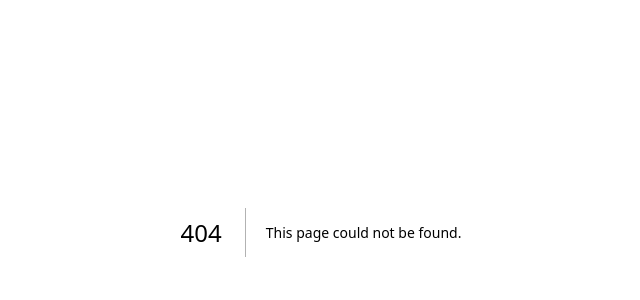
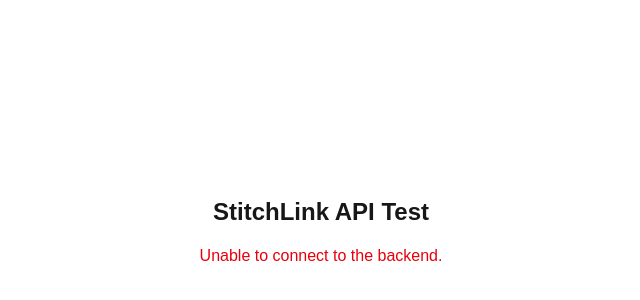
Before and after one commit to ChanindiRanasinghe/StitchLink, a Next.js app in the folder frontend/: page /api-test in a window 1280 px wide. Before the commit this address had no page. Shown: the part 168-468 px from the top of the page, without its empty margins (319-959 px from the left). Built offline with nearby package versions, Linux system fonts and the light colour scheme; no server answers.

Commit message:
test: add frontend API health check

```diff
--- /dev/null
+++ b/frontend/app/api-test/page.tsx
@@ -0,0 +1,33 @@
+"use client";
+
+import { useEffect, useState } from "react";
+import { checkBackendHealth } from "../../lib/api";
+
+export default function ApiTestPage() {
+  const [message, setMessage] = useState("Checking backend...");
+  const [error, setError] = useState("");
+
+  useEffect(() => {
+    checkBackendHealth()
+      .then((data) => {
+        setMessage(`${data.status} - ${data.service}`);
+      })
+      .catch(() => {
+        setError("Unable to connect to the backend.");
+      });
+  }, []);
+
+  return (
+    <main className="flex min-h-screen items-center justify-center">
+      <div className="text-center">
+        <h1 className="text-2xl font-bold">StitchLink API Test</h1>
+
+        {error ? (
+          <p className="mt-4 text-red-600">{error}</p>
+        ) : (
+          <p className="mt-4">{message}</p>
+        )}
+      </div>
+    </main>
+  );
+}
```
